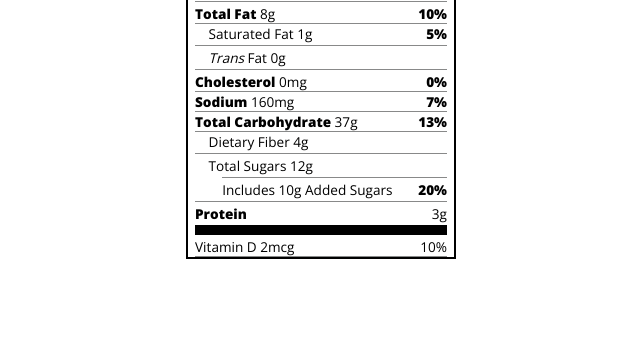
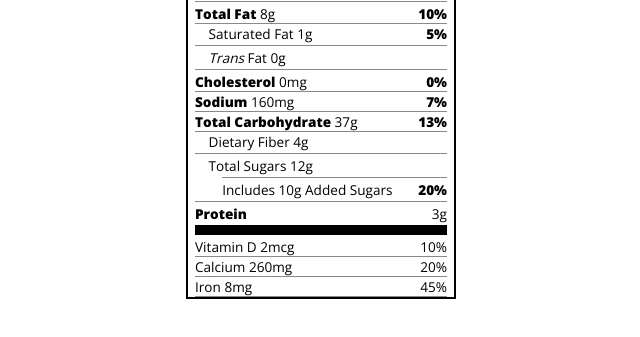
Before and after one commit to GitGourmet/Code-Camp, a plain HTML site: page MY BUILDS/Nutrition Label-Typography/Index.html in a window 1280 px wide. Shown: the part 201-538 px from the top of the page, without its empty margins (319-959 px from the left). Drawn offline with nearby package versions, Linux system fonts and the light colour scheme.

Commit message:
Calcium and Iron

```diff
--- a/MY BUILDS/Nutrition Label-Typography/Index.html
+++ b/MY BUILDS/Nutrition Label-Typography/Index.html
@@ -42,7 +42,9 @@
           <div class="divider"></div>
         <p class ="no-divider"><span class="bold">Protein</span> 3g</p>
           <div class="divider large"></div>
-          <p>Vitamin D 2mcg <span>10%</span></p>
+        <p>Vitamin D 2mcg <span>10%</span></p>
+        <p>Calcium 260mg <span>20%</span></p>
+        <p>Iron 8mg <span>45%</span></p>
       </div>
       </div>
   </div>
```
